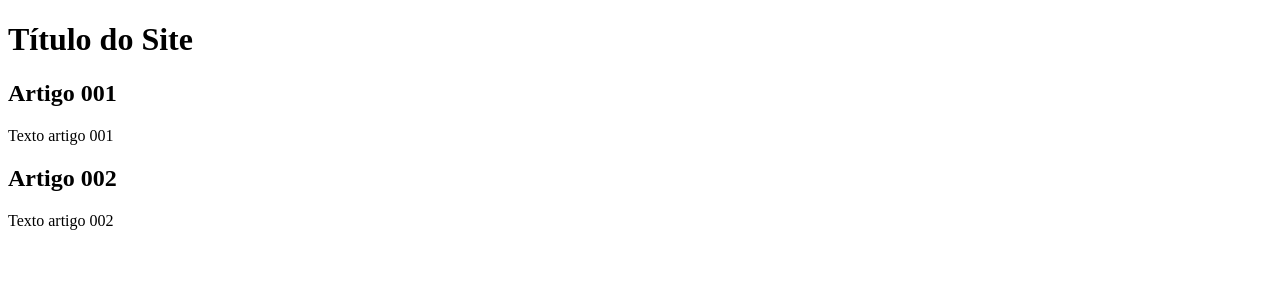
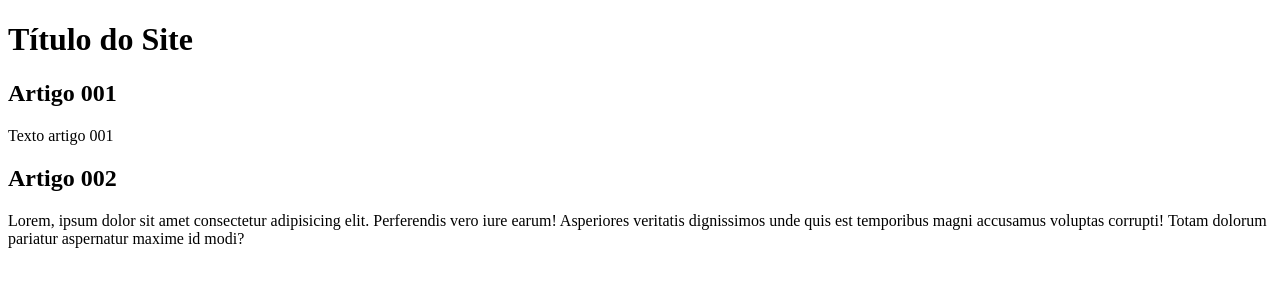
Before and after one commit to livino-l-neto-zz/projeto-site, a plain HTML site: page index.html in a window 1280 px wide. Drawn offline with Linux system fonts and the light colour scheme.

Commit message:
Comecei a escrever conteudo

```diff
--- a/index.html
+++ b/index.html
@@ -4,7 +4,7 @@
     <meta charset="UTF-8">
     <meta http-equiv="X-UA-Compatible" content="IE=edge">
     <meta name="viewport" content="width=device-width, initial-scale=1.0">
-    <title>Título do Site</title>
+    <title>Curso Grátis</title>
 </head>
 <body>
     <main>
@@ -17,7 +17,7 @@
             </article>
             <article>
                 <h2>Artigo 002</h2>
-                <p>Texto artigo 002</p>
+                <p>Lorem, ipsum dolor sit amet consectetur adipisicing elit. Perferendis vero iure earum! Asperiores veritatis dignissimos unde quis est temporibus magni accusamus voluptas corrupti! Totam dolorum pariatur aspernatur maxime id modi?</p>
             </article>
 
     </main>
```
